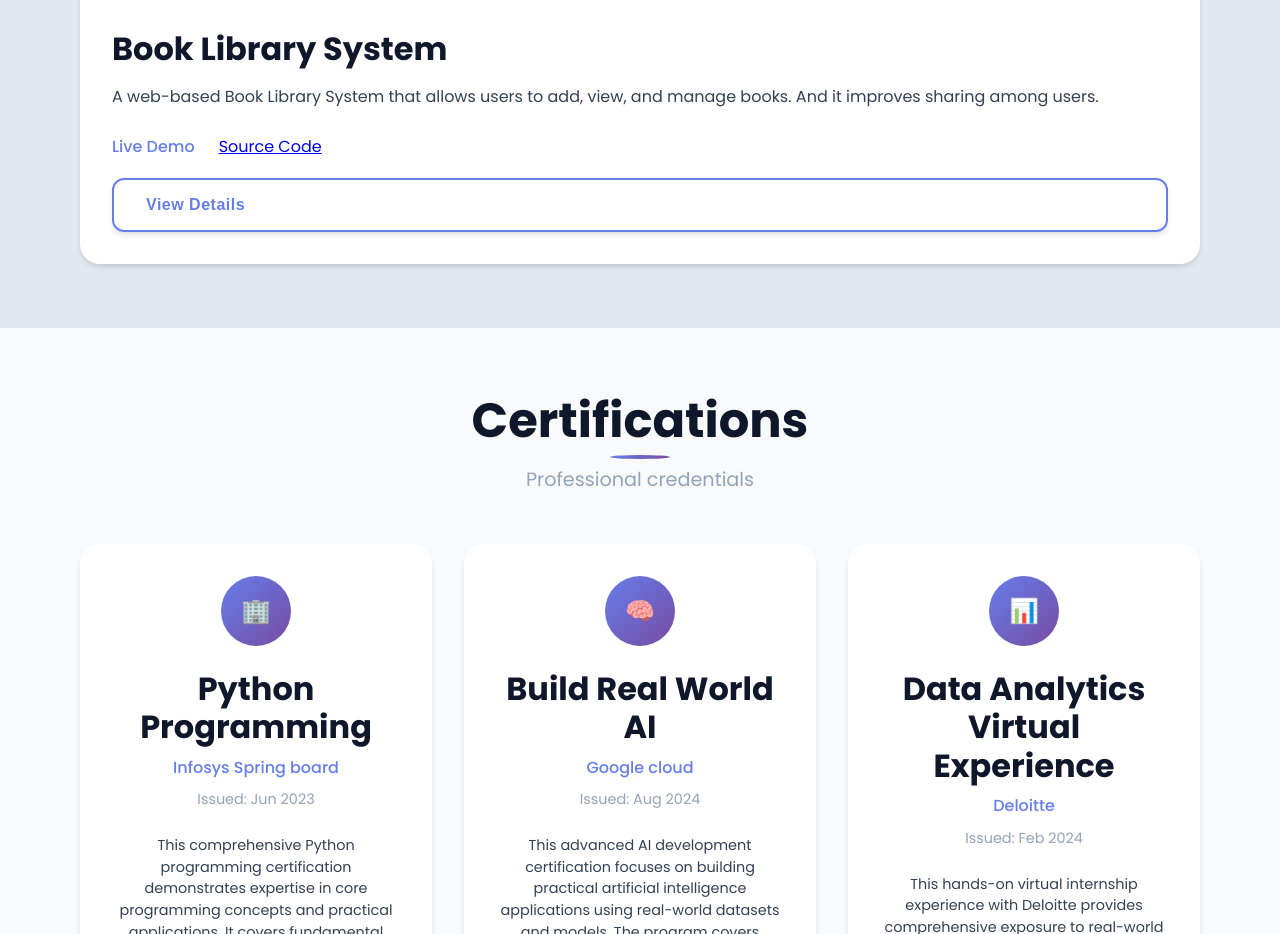
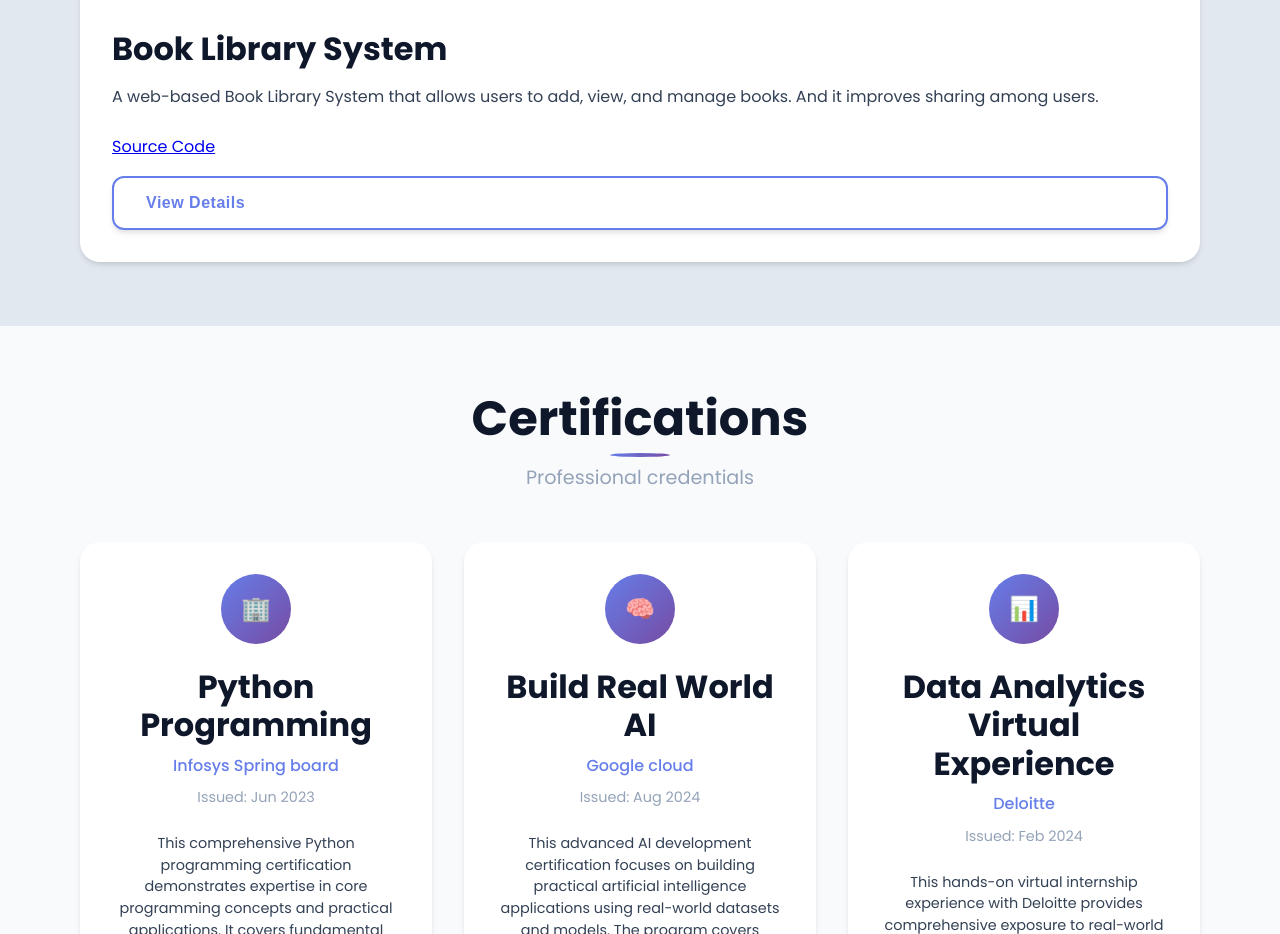
Before and after one commit to Latishkothapalli/Portfolio, a plain HTML site: page index.html in a window 1280 px wide. Shown: the part 4505-5439 px from the top of the page. Drawn offline with nearby package versions, Linux system fonts and the light colour scheme.

Commit message:
Update project links and add View Details button

```diff
--- a/index.html
+++ b/index.html
@@ -218,10 +218,12 @@ practical expertise.
                             A web-based Book Library System that allows users to add, view, and manage books. And it improves sharing among users.
                         </p>
                         <div class="project-links">
-                            <a href="#" class="project-link">Live Demo</a>
-                            <a href="#" class="project-links">Source Code</a>
+
+                            <a href="https://github.com/Latishkothapalli/Portfolio/blob/main/index.html" class="project-links">Source Code</a>
                         </div>
-                        <button class="btn btn-outline project-details-btn">View Details</button>
+                        <a href="https://github.com/Latishkothapalli/Portfolio/tree/main" target="_blank">
+    <button class="btn btn-outline project-details-btn">View Details</button>
+</a>
                     </div>
                 </div>
 
```
